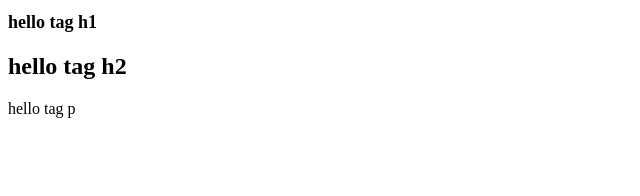
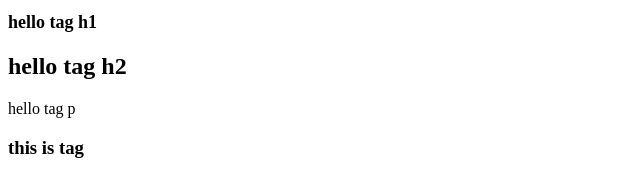
Before and after one commit to ahmad-donesee/first, a plain HTML site: page index.html in a window 1280 px wide. Shown: the whole page, without its empty margins (0-640 px from the left). Drawn offline with Linux system fonts and the light colour scheme.

Commit message:
h3 created

```diff
--- a/index.html
+++ b/index.html
@@ -10,6 +10,7 @@
     <h1>hello tag h1</h1>
     <h2>hello tag h2</h2>
     <p>hello tag p</p>
+    <h3>this is tag</h3>
 
 
 </body>
```
